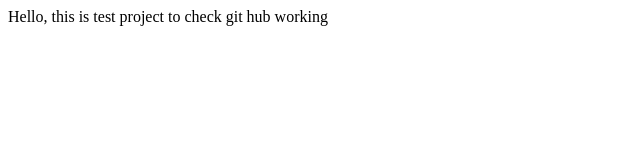
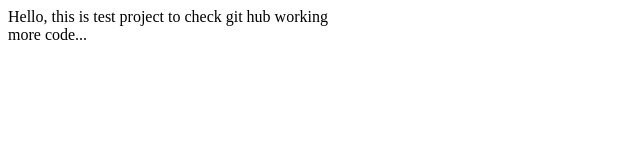
Before and after one commit to riteshprasad/Testdemo, a plain HTML site: page WebContent/Index.html in a window 1280 px wide. Shown: the full height of the page, 0-640 px from the left. Drawn offline with Linux system fonts and the light colour scheme.

Commit message:
more changes

```diff
--- a/WebContent/Index.html
+++ b/WebContent/Index.html
@@ -6,5 +6,8 @@
 </head>
 <body>
 	Hello, this is test project to check git hub working
+
+	<br>
+	more code...
 </body>
 </html>
```
